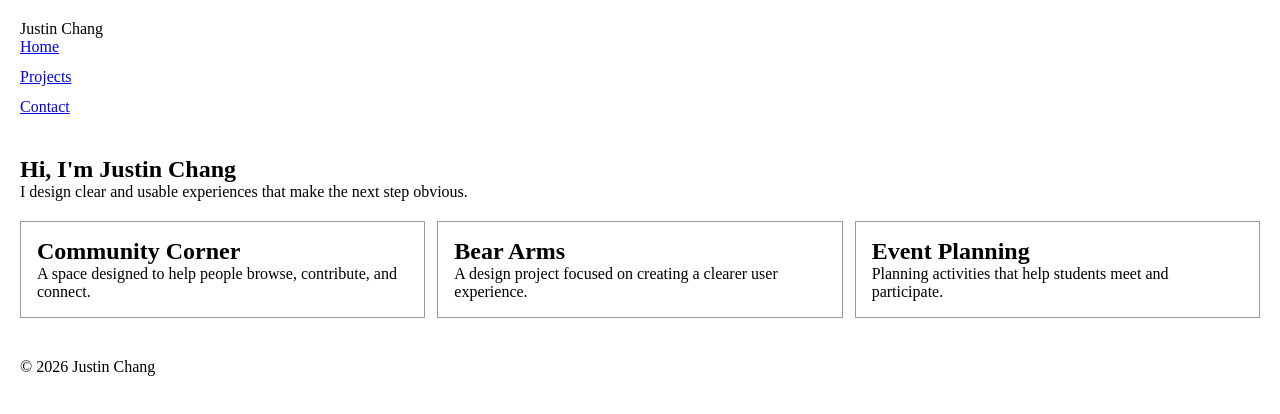
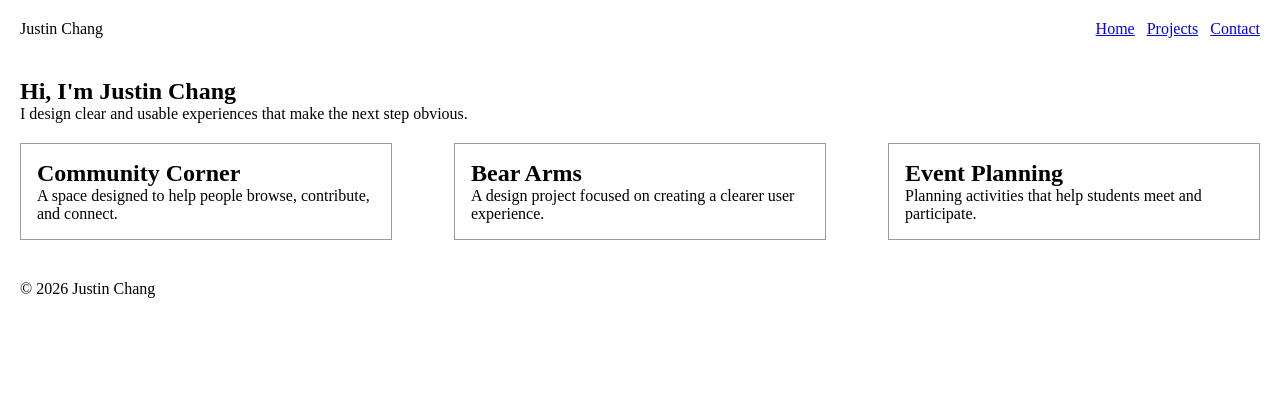
Before and after one commit to czyyyen6/lab2, a plain HTML site: page index.html in a window 1280 px wide. Drawn offline with Linux system fonts and the light colour scheme.

Commit message:
Add files via upload

```diff
--- a/css/style.css
+++ b/css/style.css
@@ -38,7 +38,7 @@ nav,
 
 .card {
     padding: 16px;
-    border: 1px solid #999;
+    border: 1px solid #999999;
     transition: border-color 0.2s;
 }
 
@@ -49,3 +49,19 @@ nav,
 @media (min-width: 768px) {
     .card-grid {
         flex-direction: row;
+        justify-content: space-between;
+    }
+
+    .card {
+        flex-basis: 30%;
+    }
+
+    header,
+    nav {
+        flex-direction: row;
+    }
+
+    header {
+        justify-content: space-between;
+    }
+}
```
